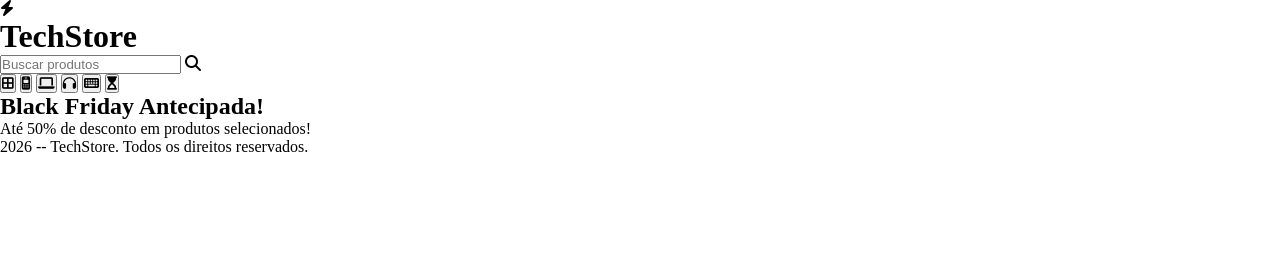
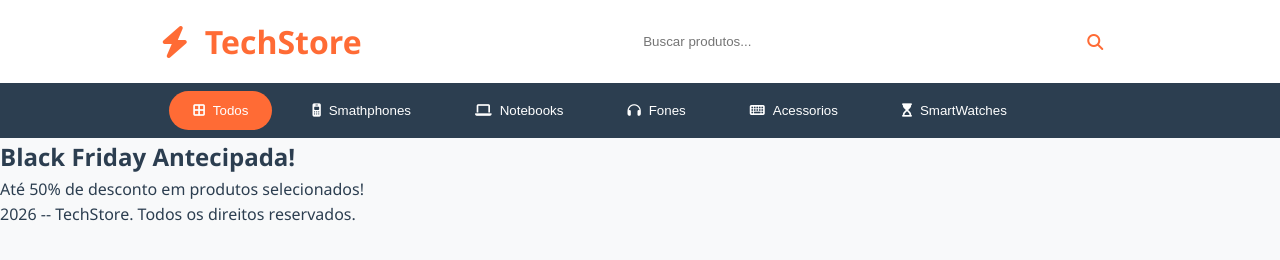
Before and after one commit to FelipeDearantess/E-comerce, a plain HTML site: page index.html in a window 1280 px wide. Drawn offline with Linux system fonts and the light colour scheme.

Commit message:
E-commerce

```diff
--- a/index.html
+++ b/index.html
@@ -7,67 +7,70 @@
       rel="stylesheet"
       href="https://cdnjs.cloudflare.com/ajax/libs/font-awesome/6.5.1/css/all.min.css"
     />
-    <link rel="stylesheet" href="style.css" />
+    <link rel="stylesheet" href="style.css">
 
     <title>TechStore</title>
   </head>
   <body>
     <!-- Cabeçalho -->
     <header>
-
-        <div>
+        <div class="logo">
             <i class="fa-solid fa-bolt"></i>
             <h1>TechStore</h1>
         </div>
 
-        <div>
-            <input placeholder="Buscar produtos" />
+        <div class="search-container">
+            <input placeholder="Buscar produtos...">
             <i class="fa-solid fa-magnifying-glass"></i>
         </div>
 
     </header>
 
     <!-- Menu superior -->
-    <div>
-         <nav>
-            <button>
+    <div class="categories-container">
+         <nav class="categories-bar">
+
+            <button class="category-btn active">
                 <i class="fa-solid fa-border-all"></i>
-            </button>
-            <button>
-                <i class="fa-solid fa-mobile-retro"></i>
+                Todos
             </button>
 
-            <button>
-
-                <i class="fa-solid fa-laptop"></i>
+            <button class="category-btn">
+                <i class="fa-solid fa-mobile-retro"></i>
+                Smathphones
             </button>
 
-            <button>
-
-                <i class="fa-solid fa-headphones"></i>
+            <button class="category-btn">
+                <i class="fa-solid fa-laptop"></i>
+                Notebooks
             </button>
 
-            <button>
-
-                <i class="fa-solid fa-keyboard"></i>
+            <button class="category-btn">
+                <i class="fa-solid fa-headphones"></i>
+                Fones
             </button>
 
-            <button>
+            <button class="category-btn">
+                <i class="fa-solid fa-keyboard"></i>
+                Acessorios
+            </button>
 
+            <button class="category-btn">
                 <i class="fa-solid fa-hourglass-start"></i>
+                SmartWatches
             </button>
          </nav>
 
     </div>
 <!-- Hero -->
-<section>
+<section class="hero-section">
     <h2>
         Black Friday Antecipada!
     </h2>
     <p>Até 50% de desconto em produtos selecionados!</p>
 </section>
 <!-- Itens -->
-<main>
+<main class="productus-container">
 
 </main>
 
--- a/style.css
+++ b/style.css
@@ -1,8 +1,98 @@
 *{
-    margin: 0;
-    padding: 0;
-    box-sizing: border-box;
+    margin:0;
+    padding:0;
+    box-sizing:border-box;
 }
 :root{
+    --primary-color:#ff6b35;
+    --secondary-color:#2c3e50;
+    --accent-color:#3498db;
+    --text-color:#2c3e50;
+    --light-gray:#f8f9fa;
+    --border-color:#e9ecef;
+    --white-color:#ffffff;
+    --hover-btn:rgba(255,255,255,0.1)
+}
+body{
+    font-family:'Segoe UI', Tahoma, Geneva, Verdana, sans-serif;
+    color:var(--text-color);
+    background-color:var(--light-gray);
+    line-height:1.6;
+}
+header{
+    background-color: var(--white-color);
+    position:sticky;
+    padding:1rem 2rem;
+    display:flex;
+    align-items:center;
+    justify-content:space-around;
+}
+.logo{
+    display:flex;
+    align-items:center;
+    Gap:1rem;
+    cursor:pointer;
+}
+.logo i{
+    font-size: 2rem;
+    color:var(--primary-color);
+}
+.logo h1{
+    font-size: 2rem;
+    color:var(--primary-color);
+    font-weight:bold;
+}
+.search-container{
+    width: 100%;
+    max-width: 500px;
+    margin: 0 2 rem;
+    display: flex;
+    align-items: center;
+    background-color: var(--);
+    border-radius: 1.5rem;
+    padding: 0.5rem 1rem;
+}
+.search-container input{
+    width: 100%;
+    border: none;
+    background: none;
+    outline: none;
+    padding: 0.5rem ;
+    font-size: 1 rem;
+}
+.search-container i{
+    color:var(--primary-color)
+}
 
+.categories-container{
+   background-color: var(--secondary-color);
 }
+.categories-bar{
+    display: flex;
+    justify-content: center;
+    align-items: center;
+    padding: 0.5rem 2rem;
+    gap: 1rem;
+    width: 100%;
+    max-width: 1200px;
+}
+.category-btn{
+    display: flex;
+    gap: 0.5rem;
+    align-items: center;
+    border: none;
+    color: var(--white-color);
+    border-radius: 1.5rem;
+    cursor:pointer;
+    background: none;
+    padding: 0.75rem 1.5rem;
+}
+.category-btn:hover{
+    background-color: var(--hover-btn);
+}
+.category-btn i{
+    font-size: 1 rem;
+}
+.category-btn.active{
+    background-color: var(--primary-color);
+}
```
